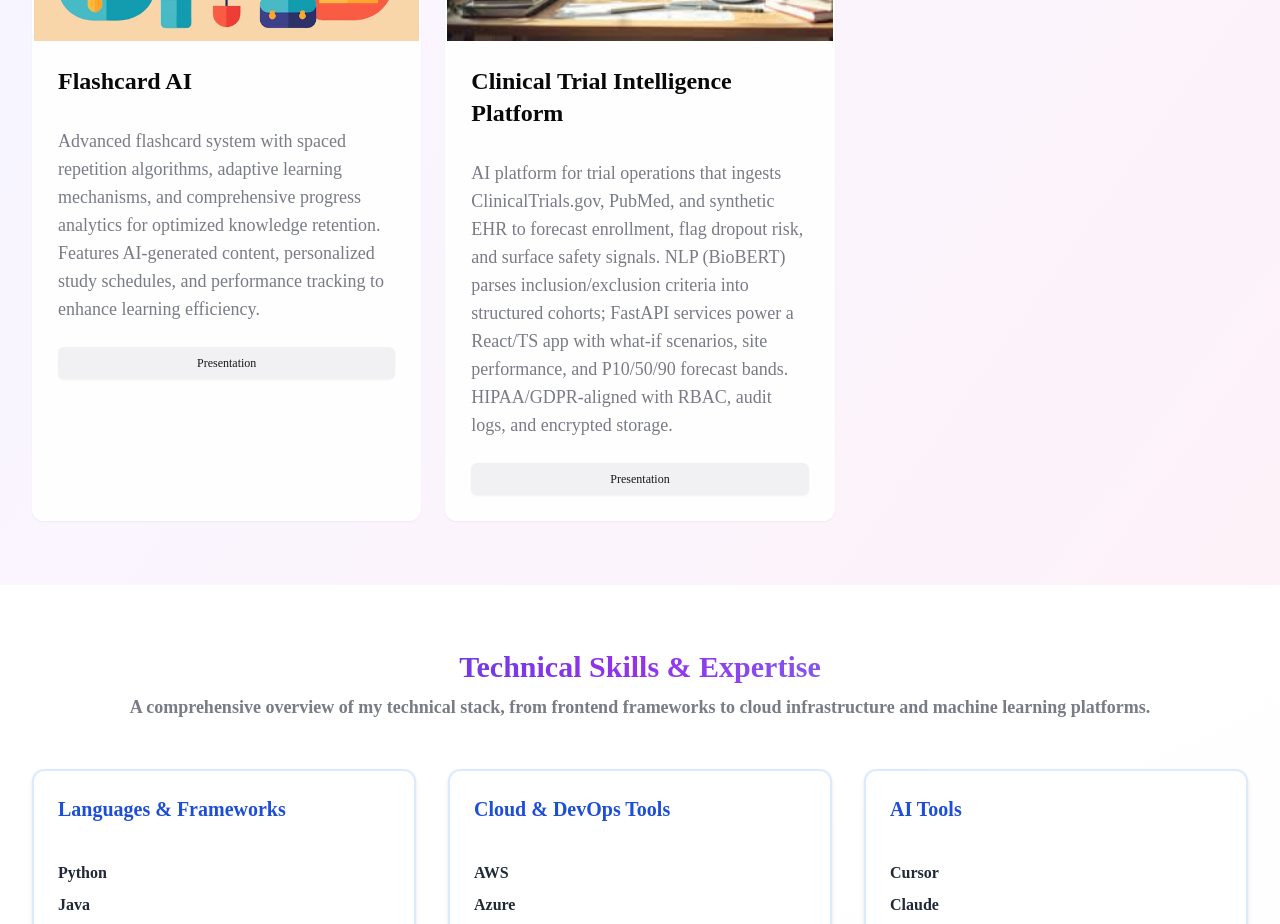
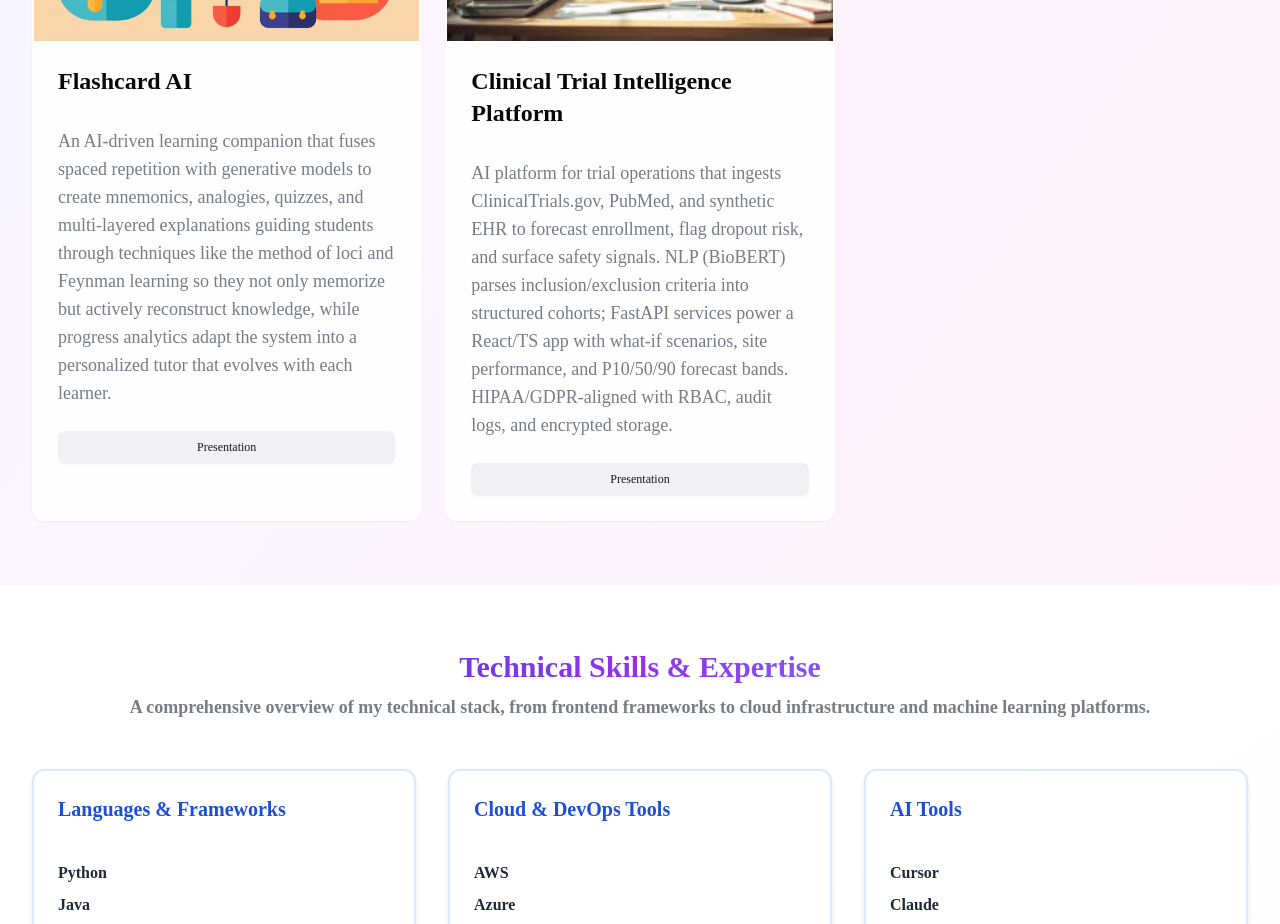
Before and after one commit to fazal1701/PersonalPortfolio, a Next.js app: page / in a window 1280 px wide. Shown: the part 1800-2724 px from the top of the page. Built offline with nearby package versions, Linux system fonts and the light colour scheme.

Commit message:
Update Flashcard AI project description to reflect advanced AI-driven learning features

```diff
--- a/components/projects-section.tsx
+++ b/components/projects-section.tsx
@@ -30,7 +30,7 @@ const projects = [
   {
     id: 4,
     title: "Flashcard AI",
-    description: "Advanced flashcard system with spaced repetition algorithms, adaptive learning mechanisms, and comprehensive progress analytics for optimized knowledge retention. Features AI-generated content, personalized study schedules, and performance tracking to enhance learning efficiency.",
+    description: "An AI-driven learning companion that fuses spaced repetition with generative models to create mnemonics, analogies, quizzes, and multi-layered explanations guiding students through techniques like the method of loci and Feynman learning so they not only memorize but actively reconstruct knowledge, while progress analytics adapt the system into a personalized tutor that evolves with each learner.",
     image: "/AIflashcard.png",
     presentationUrl: "https://docs.google.com/presentation/d/4-flashcard-demo", // example
   },
```
